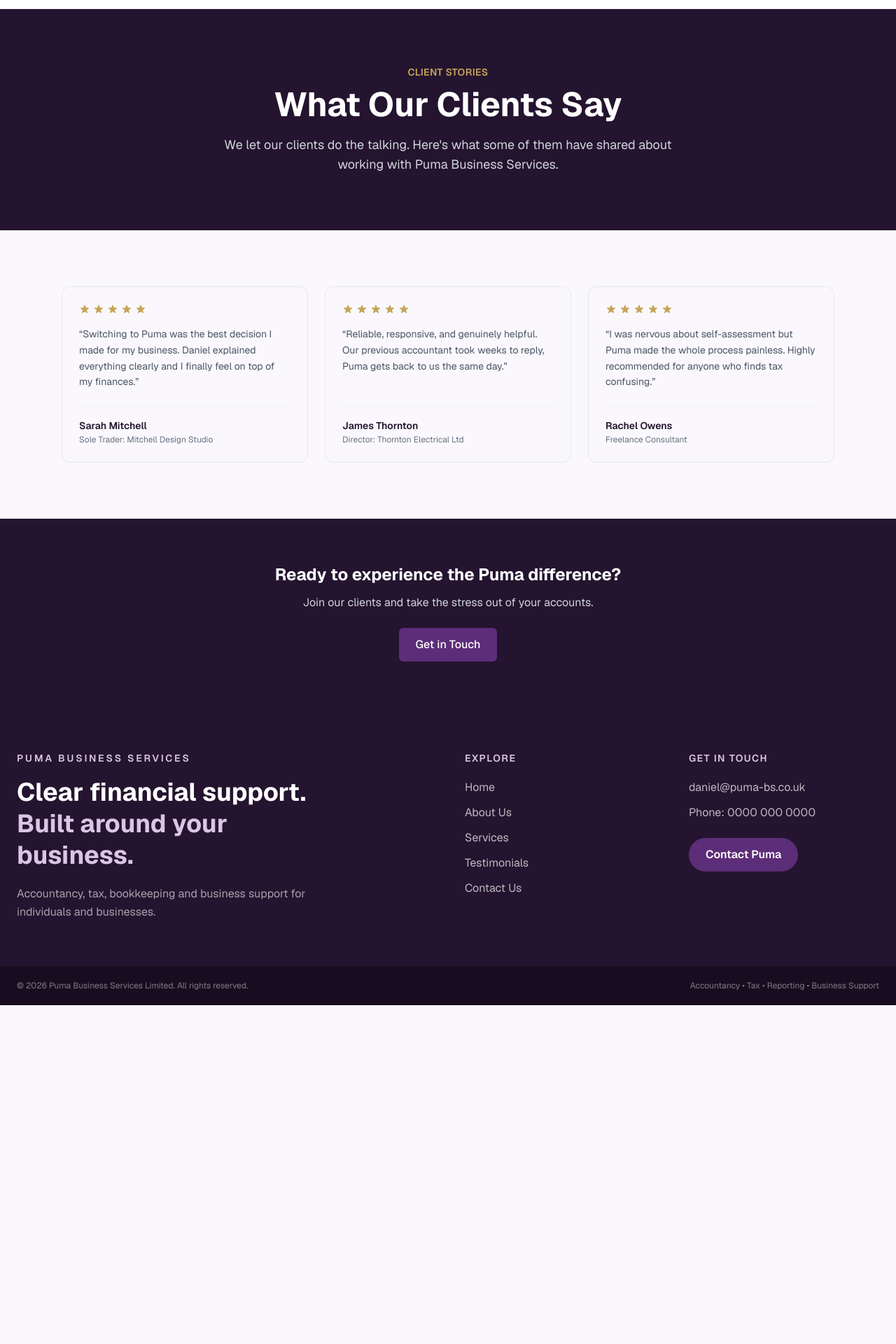
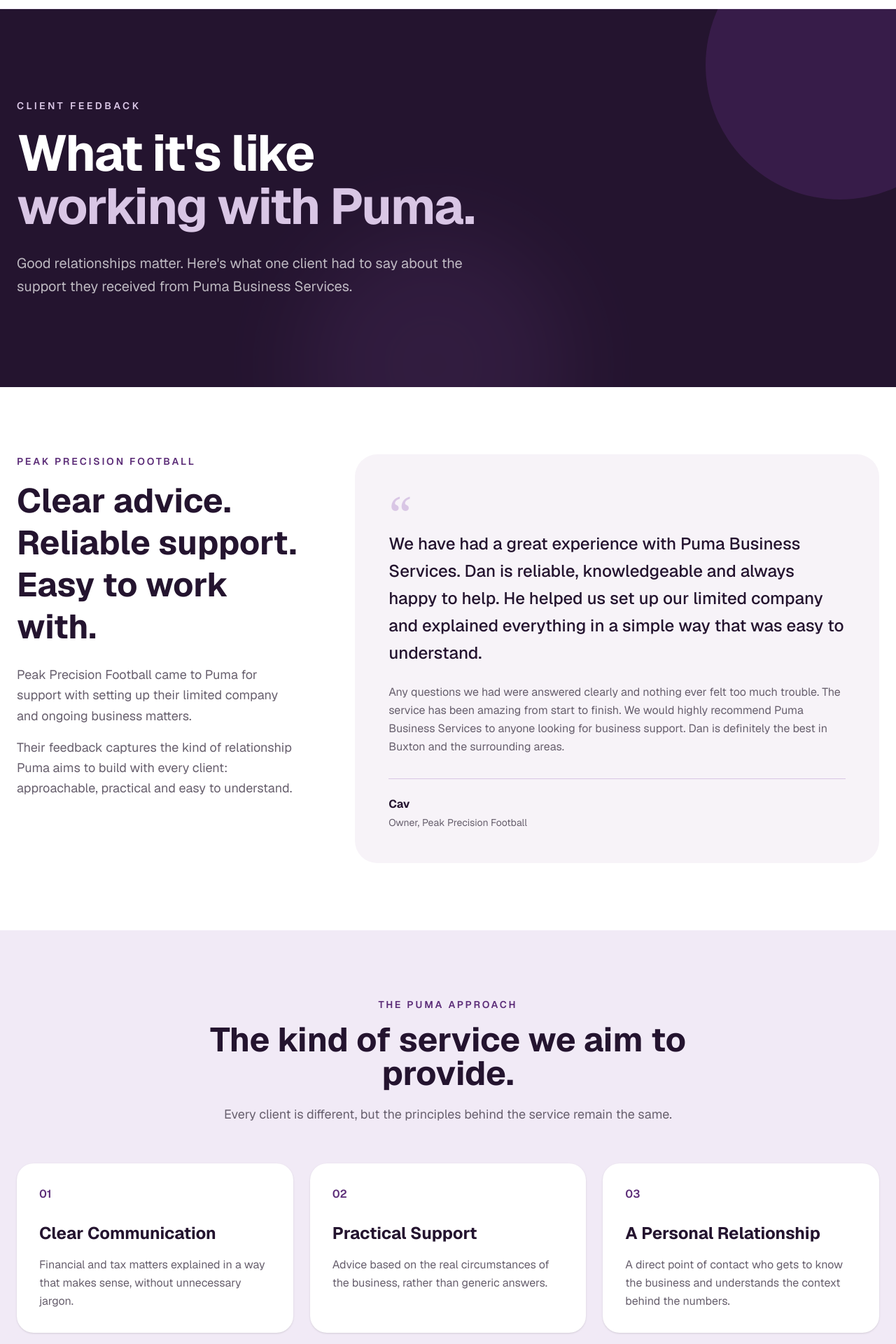
Before and after one commit to pumabs/puma-business-services, a Next.js app: page /testimonials in a window 1280 px wide. Shown: the part 80-2000 px from the top of the page at 70% size. Before the commit the page ends 1516 px from the top, so only its background shows below. Built offline with nearby package versions, Linux system fonts and the light colour scheme.

Commit message:
Refactor testimonials page layout and content

```diff
--- a/app/testimonials/page.tsx
+++ b/app/testimonials/page.tsx
@@ -1,98 +1,193 @@
 import type { Metadata } from "next";
 import Link from "next/link";
-import { testimonials } from "../data/testimonials";
 
 export const metadata: Metadata = {
   title: "Testimonials | Puma Business Services",
-  description: "See what clients say about Puma Business Services — honest reviews from sole traders and businesses we have helped.",
+  description:
+    "Client feedback on working with Puma Business Services for accountancy and business support.",
 };
 
 export default function TestimonialsPage() {
   return (
     <div>
 
-      {/* Hero */}
-      <section className="bg-brand-navy text-white">
-        <div className="max-w-6xl mx-auto px-6 py-20 text-center">
-          <p className="text-brand-gold font-semibold uppercase tracking-wide text-sm">
-            Client Stories
+      {/* HERO */}
+      <section className="relative overflow-hidden bg-brand-purple-dark text-white">
+        <div className="absolute -top-28 -right-28 w-96 h-96 rounded-full bg-brand-purple opacity-35" />
+        <div className="absolute -bottom-40 left-1/3 w-96 h-96 rounded-full bg-brand-purple-mid opacity-15 blur-3xl" />
+
+        <div className="relative max-w-7xl mx-auto px-6 py-24 lg:py-32">
+          <div className="max-w-4xl">
+            <p className="text-brand-purple-soft font-semibold uppercase tracking-[0.25em] text-sm">
+              Client Feedback
             </p>
-          <h1 className="text-4xl sm:text-5xl font-bold mt-3">
-            What Our Clients Say
+
+            <h1 className="mt-5 text-5xl sm:text-6xl lg:text-7xl font-bold leading-[1.05] tracking-tight">
+              What it&apos;s like
+              <span className="block text-brand-purple-soft">
+                working with Puma.
+              </span>
             </h1>
-          <p className="mt-5 max-w-2xl mx-auto text-lg text-gray-300">
-            We let our clients do the talking. Here&apos;s what some of them
-            have shared about working with Puma Business Services.
+
+            <p className="mt-7 text-lg sm:text-xl text-white/70 max-w-2xl leading-relaxed">
+              Good relationships matter. Here&apos;s what one client had to say
+              about the support they received from Puma Business Services.
             </p>
+          </div>
         </div>
       </section>
 
-      {/* Testimonials grid */}
-      <section className="max-w-6xl mx-auto px-6 py-20">
-        {testimonials.length === 0 ? (
-          <p className="text-center text-gray-500">
-            Testimonials coming soon.
+      {/* FEATURED TESTIMONIAL */}
+      <section className="bg-white">
+        <div className="max-w-7xl mx-auto px-6 py-24">
+
+          <div className="grid lg:grid-cols-[0.7fr_1.3fr] gap-12 lg:gap-20 items-start">
+
+            <div>
+              <p className="text-brand-purple font-semibold uppercase tracking-[0.2em] text-sm">
+                Peak Precision Football
               </p>
-        ) : (
-          <div className="grid gap-6 sm:grid-cols-2 md:grid-cols-3">
-            {testimonials.map((t) => (
-              <div
-                key={t.name}
-                className="border border-gray-200 rounded-xl p-6 flex flex-col hover:shadow-md transition-shadow"
-              >
-                {/* Stars */}
-                <div className="flex gap-1 mb-4">
-                  {[...Array(5)].map((_, i) => (
-                    <svg
-                      key={i}
-                      className="w-4 h-4 text-brand-gold"
-                      fill="currentColor"
-                      viewBox="0 0 20 20"
-                    >
-                      <path d="M9.049 2.927c.3-.921 1.603-.921 1.902 0l1.07 3.292a1 1 0 00.95.69h3.462c.969 0 1.371 1.24.588 1.81l-2.8 2.034a1 1 0 00-.364 1.118l1.07 3.292c.3.921-.755 1.688-1.54 1.118l-2.8-2.034a1 1 0 00-1.175 0l-2.8 2.034c-.784.57-1.838-.197-1.539-1.118l1.07-3.292a1 1 0 00-.364-1.118L2.98 8.72c-.783-.57-.38-1.81.588-1.81h3.461a1 1 0 00.951-.69l1.07-3.292z" />
-                    </svg>
-                  ))}
+
+              <h2 className="mt-4 text-4xl sm:text-5xl font-bold text-brand-purple-dark leading-tight">
+                Clear advice. Reliable support. Easy to work with.
+              </h2>
+
+              <p className="mt-6 text-lg text-brand-slate leading-relaxed">
+                Peak Precision Football came to Puma for support with setting
+                up their limited company and ongoing business matters.
+              </p>
+
+              <p className="mt-4 text-lg text-brand-slate leading-relaxed">
+                Their feedback captures the kind of relationship Puma aims to
+                build with every client: approachable, practical and easy to
+                understand.
+              </p>
             </div>
 
-                {/* Quote */}
-                <p className="text-gray-600 text-sm leading-relaxed flex-1">
-                  &ldquo;{t.quote}&rdquo;
+            <div className="bg-brand-cream rounded-[2rem] p-8 sm:p-10 lg:p-12">
+              <span className="text-7xl leading-none text-brand-purple-soft font-serif">
+                “
+              </span>
+
+              <blockquote className="text-xl sm:text-2xl text-brand-purple-dark font-medium leading-relaxed -mt-3">
+                We have had a great experience with Puma Business Services.
+                Dan is reliable, knowledgeable and always happy to help. He
+                helped us set up our limited company and explained everything
+                in a simple way that was easy to understand.
+              </blockquote>
+
+              <p className="mt-6 text-brand-slate leading-relaxed">
+                Any questions we had were answered clearly and nothing ever
+                felt too much trouble. The service has been amazing from start
+                to finish. We would highly recommend Puma Business Services to
+                anyone looking for business support. Dan is definitely the best
+                in Buxton and the surrounding areas.
               </p>
 
-                {/* Attribution */}
-                <div className="mt-6 border-t border-gray-100 pt-4">
-                  <p className="font-semibold text-brand-navy text-sm">
-                    {t.name}
+              <div className="mt-8 pt-6 border-t border-brand-purple-soft">
+                <p className="font-bold text-brand-purple-dark">
+                  Cav
                 </p>
-                  {(t.role || t.company) && (
-                    <p className="text-xs text-gray-500 mt-0.5">
-                      {t.role && t.company
-                        ? `${t.role}: ${t.company}`
-                        : t.role || t.company}
+
+                <p className="text-sm text-brand-slate mt-1">
+                  Owner, Peak Precision Football
                 </p>
-                  )}
               </div>
             </div>
+
+          </div>
+        </div>
+      </section>
+
+      {/* WHAT CLIENTS CAN EXPECT */}
+      <section className="bg-brand-lilac">
+        <div className="max-w-7xl mx-auto px-6 py-24">
+
+          <div className="text-center max-w-3xl mx-auto">
+            <p className="text-brand-purple font-semibold uppercase tracking-[0.2em] text-sm">
+              The Puma Approach
+            </p>
+
+            <h2 className="mt-4 text-4xl sm:text-5xl font-bold text-brand-purple-dark">
+              The kind of service we aim to provide.
+            </h2>
+
+            <p className="mt-5 text-lg text-brand-slate leading-relaxed">
+              Every client is different, but the principles behind the service
+              remain the same.
+            </p>
+          </div>
+
+          <div className="mt-14 grid md:grid-cols-3 gap-6">
+
+            {[
+              {
+                title: "Clear Communication",
+                text: "Financial and tax matters explained in a way that makes sense, without unnecessary jargon.",
+              },
+              {
+                title: "Practical Support",
+                text: "Advice based on the real circumstances of the business, rather than generic answers.",
+              },
+              {
+                title: "A Personal Relationship",
+                text: "A direct point of contact who gets to know the business and understands the context behind the numbers.",
+              },
+            ].map((item, index) => (
+              <div
+                key={item.title}
+                className="bg-white rounded-3xl p-8 shadow-sm"
+              >
+                <p className="text-brand-purple font-semibold">
+                  0{index + 1}
+                </p>
+
+                <h3 className="mt-7 text-2xl font-bold text-brand-purple-dark">
+                  {item.title}
+                </h3>
+
+                <p className="mt-4 text-brand-slate leading-relaxed">
+                  {item.text}
+                </p>
+              </div>
             ))}
+
           </div>
-        )}
+        </div>
       </section>
 
       {/* CTA */}
-      <section className="bg-brand-navy">
-        <div className="max-w-6xl mx-auto px-6 py-16 text-center">
-          <h2 className="text-2xl font-bold text-white">
-            Ready to experience the Puma difference?
+      <section className="bg-white">
+        <div className="max-w-7xl mx-auto px-6 py-24">
+
+          <div className="relative overflow-hidden bg-brand-purple rounded-[2.5rem] px-8 py-16 sm:px-14 sm:py-20 text-white">
+
+            <div className="absolute -right-20 -bottom-24 w-80 h-80 bg-brand-purple-soft/20 rounded-full" />
+            <div className="absolute -left-24 -top-32 w-72 h-72 bg-brand-purple-dark/20 rounded-full" />
+
+            <div className="relative max-w-3xl">
+              <p className="text-brand-purple-soft uppercase tracking-[0.2em] font-semibold text-sm">
+                Let&apos;s Talk
+              </p>
+
+              <h2 className="mt-4 text-4xl sm:text-5xl font-bold leading-tight">
+                Looking for a more personal approach to your accounts?
               </h2>
-          <p className="text-gray-300 mt-3 max-w-lg mx-auto">
-            Join our clients and take the stress out of your accounts.
+
+              <p className="mt-5 text-lg text-white/75 max-w-2xl leading-relaxed">
+                Get in touch for an initial conversation about what you need
+                and whether Puma could be the right fit.
               </p>
+
               <Link
                 href="/contact"
-            className="inline-block mt-6 bg-brand-red hover:bg-brand-orange transition-colors text-white font-medium px-6 py-3 rounded-md"
+                className="inline-block mt-8 bg-white text-brand-purple-dark hover:bg-brand-purple-soft transition-colors px-7 py-3.5 rounded-full font-semibold"
               >
                 Get in Touch
               </Link>
+            </div>
+
+          </div>
         </div>
       </section>
 
```
Lines whose indentation alone changed are shown as unchanged.
